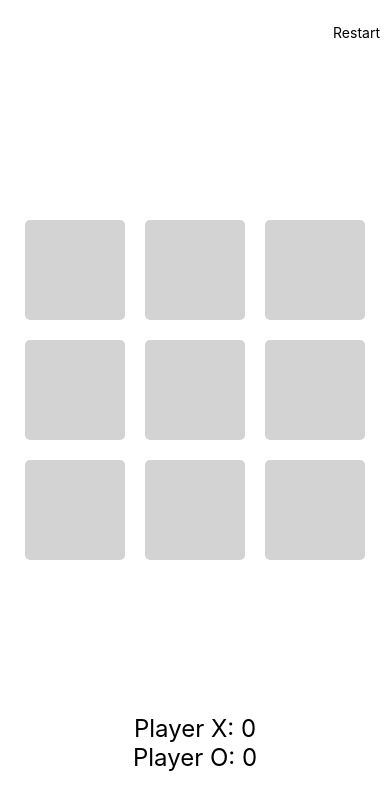
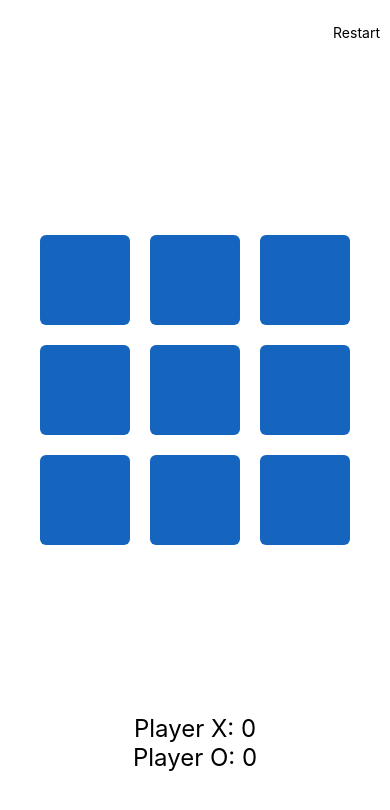
Before and after one commit to moromisato/tictactoe, a React Native app: screen / in a window 390 px wide. Shown: the top 810 px of the page. Built offline with nearby package versions, Linux system fonts and the light colour scheme.

Commit message:
changed height and width to be dynamic also changed font size to be dynamic

```diff
--- a/src/components/Position.js
+++ b/src/components/Position.js
@@ -1,7 +1,7 @@
 import React, { useState } from 'react';
-import { View, Text, TouchableOpacity, StyleSheet } from 'react-native';
+import { View, Text, TouchableOpacity, StyleSheet, Dimensions } from 'react-native';
 
-// import { Container } from './styles';
+const height = Dimensions.get('screen').height
 
 export default function Position({value, onClick}) {
   return (
@@ -13,15 +13,17 @@ export default function Position({value, onClick}) {
 
 const styles = StyleSheet.create({
     container:{
-        width: 100,
-        height: 100,
+        width: height * 0.15,
+        height: height * 0.15,
         margin: 10,
-        borderRadius: 5,
-        backgroundColor: 'lightgray',
+        borderRadius: height * 0.01,
+        backgroundColor: '#1564be',
         justifyContent: 'center',
         alignItems: 'center',
     },
     marker:{
-      fontSize: 40,
+      fontSize: height * 0.1,
+      fontWeight: 'bold',
+      color: '#f8bbd0'
     }
 })
```
